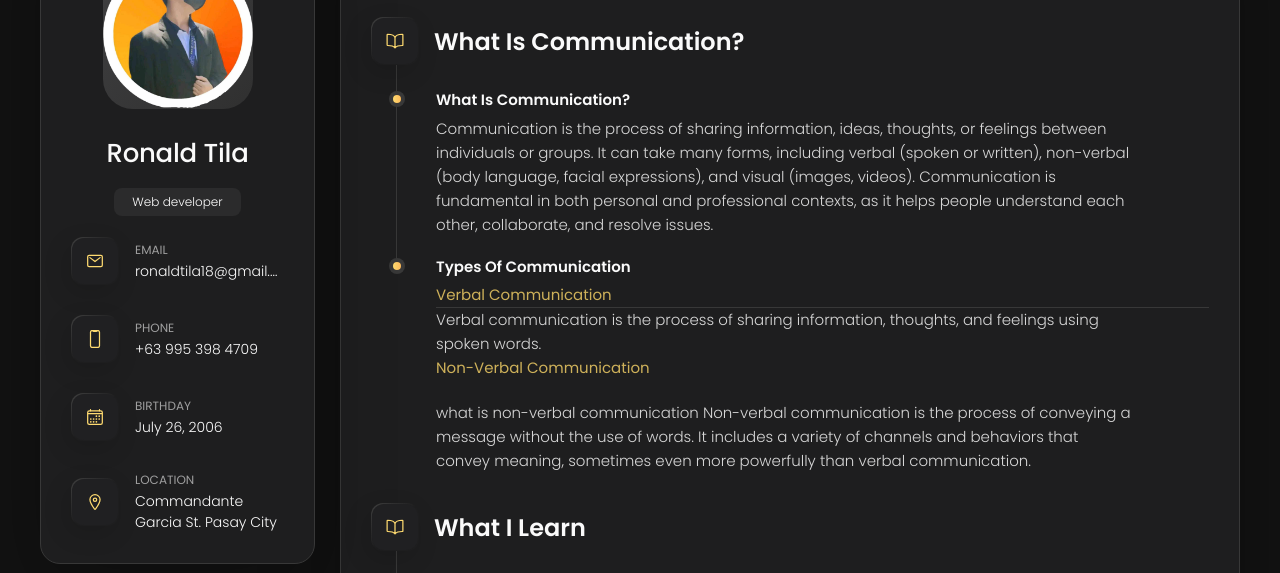
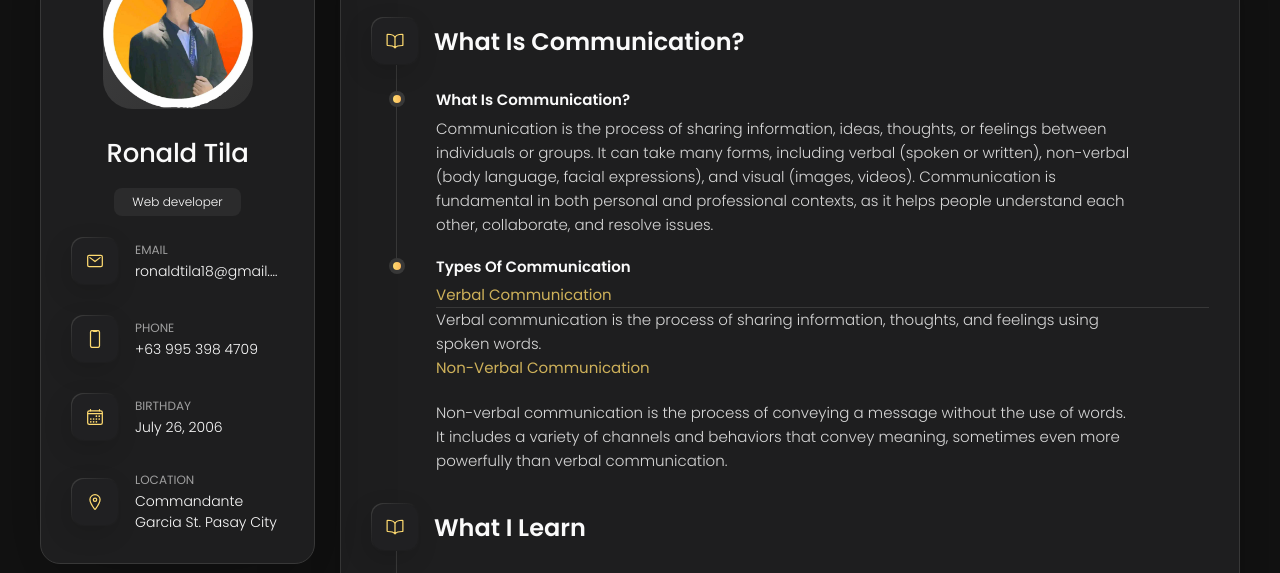
Before and after one commit to SpekledFrog91276e7tyh/RonaldBlog.github.io, a plain HTML site: page index.html in a window 1280 px wide. Shown: the part 162-735 px from the top of the page. Drawn offline with nearby package versions, Linux system fonts and the light colour scheme.

Commit message:
Update index.html

```diff
--- a/index.html
+++ b/index.html
@@ -189,7 +189,6 @@
               <div class="separator"></div>
 
               <p class="timeline-text">
-                what is non-verbal communication
 Non-verbal communication is the process of conveying a message without the use of words. It includes a variety of channels and behaviors that convey meaning, sometimes even more powerfully than verbal communication.
               </p>
             </li>
```
